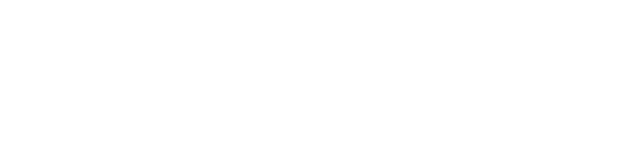
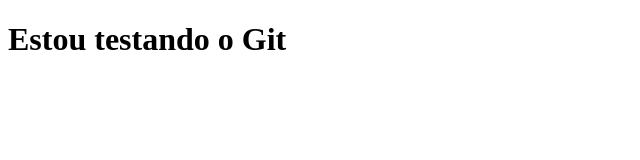
Before and after one commit to Lorenzo-Brizolla/TesteGit01, a plain HTML site: page index.html in a window 1280 px wide. Shown: the whole page, without its empty margins (0-640 px from the left). Drawn offline with Linux system fonts and the light colour scheme.

Commit message:
Editando o index.html

```diff
--- a/index.html
+++ b/index.html
@@ -3,9 +3,9 @@
 <head>
     <meta charset="UTF-8">
     <meta name="viewport" content="width=device-width, initial-scale=1.0">
-    <title>Document</title>
+    <title>Teste Git</title>
 </head>
 <body>
-
+    <h1>Estou testando o Git</h1>
 </body>
 </html>
```
